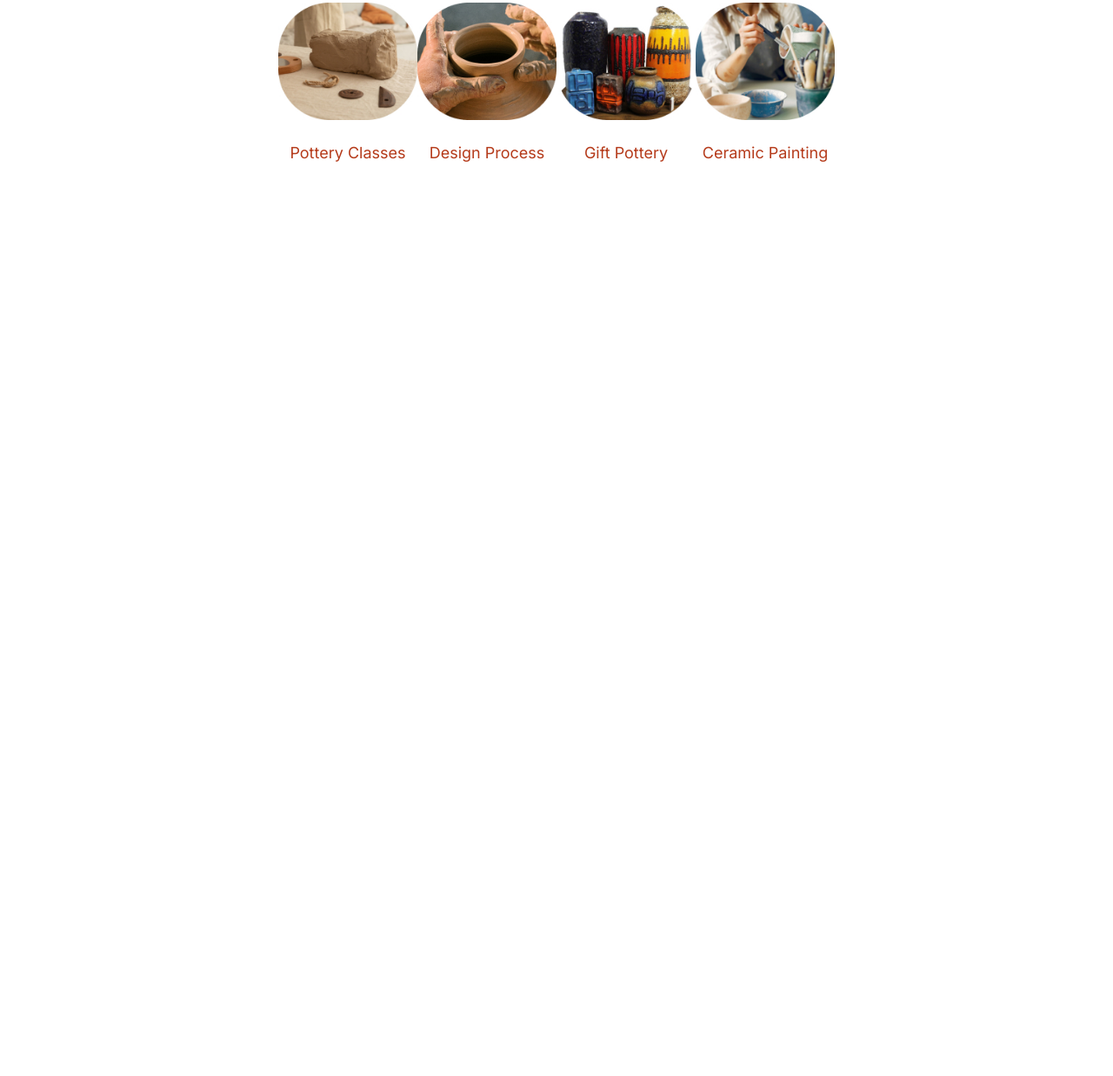
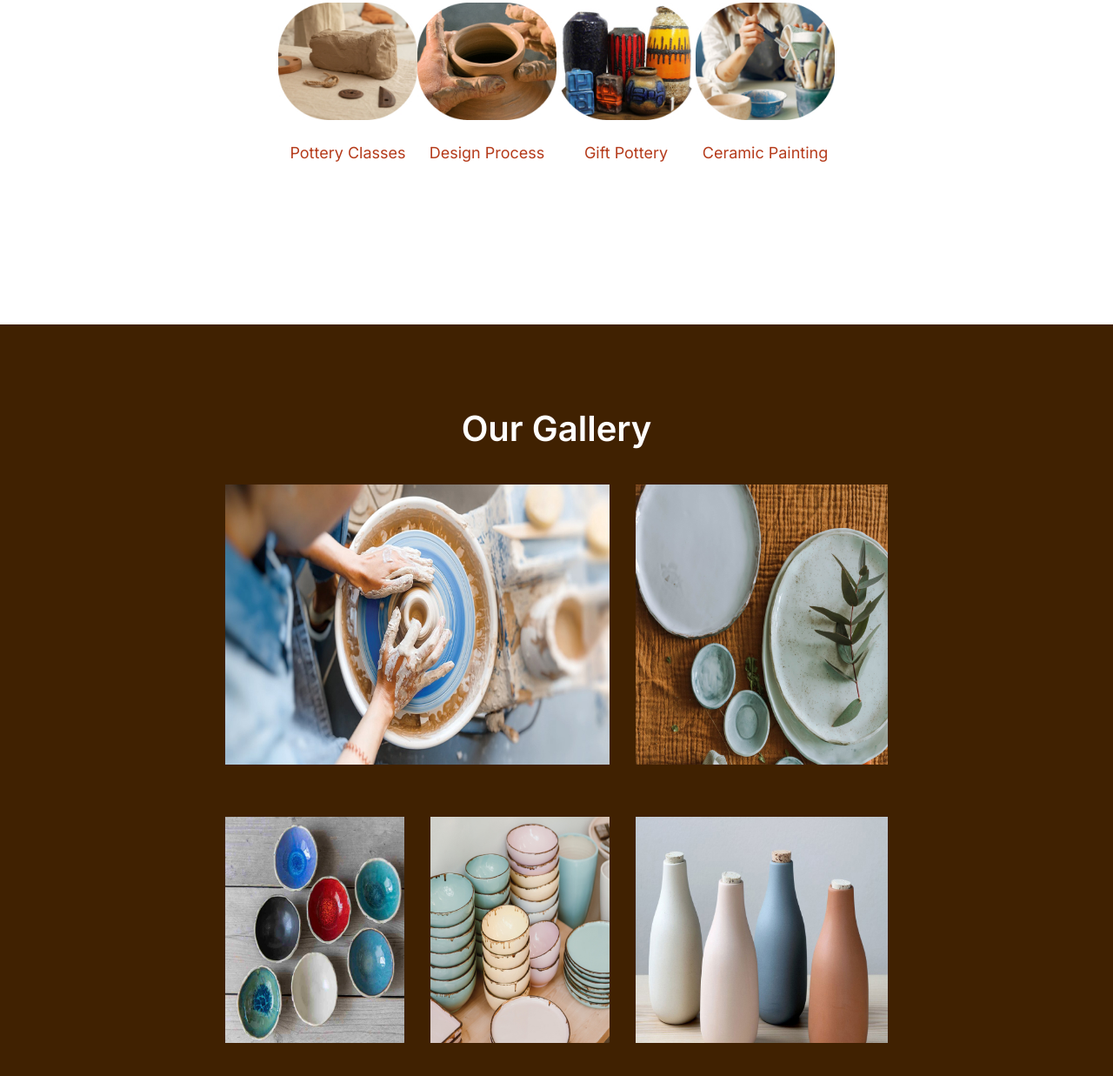
Before and after one commit to lukabakuradzee/project3, a plain HTML site: page index.html in a window 1280 px wide. Shown: the part 877-2114 px from the top of the page at 87% size. Before the commit the page ends 1250 px from the top, so only its background shows below. Drawn offline with Linux system fonts and the light colour scheme; a web font is replaced by a local one.

Commit message:
section 3

```diff
--- a/css/style.css
+++ b/css/style.css
@@ -207,7 +207,7 @@ ul li a:hover {
   line-height: 22px;
 }
 
-/* SECTION 3
+/* SECTION 3 */
 .section3 {
   margin: 0 auto;
   padding: 96px;
@@ -222,4 +222,67 @@ ul li a:hover {
   line-height: 48px;
   color: #ffffff;
   text-align: center;
-} */
+  margin-bottom: 40px;
+  transition-duration: 1s;
+}
+
+.section3_heading:hover {
+  color: #d5906e;
+  cursor: pointer;
+}
+
+.section3_card_box {
+  width: 70%;
+  /* border: 2px solid green; */
+  margin-inline: auto;
+  display: flex;
+  flex-wrap: wrap;
+  justify-content: space-between;
+  row-gap: 60px;
+}
+
+.cards_div {
+  width: 58%;
+  height: 322px;
+  /* border: 2px solid red; */
+}
+
+.section3_cards_photo {
+  width: 100%;
+  height: 100%;
+}
+
+.cards_div1 {
+  /* border: 2px solid red; */
+  width: 38%;
+  height: 322px;
+}
+
+.cards_div_box2 {
+  width: 100%;
+  /* border: 2px solid blue; */
+  display: flex;
+  justify-content: space-between;
+}
+
+.cards_div2 {
+  /* border: 2px solid red; */
+  width: 27%;
+  height: 260px;
+}
+
+.cards_div2_photo {
+  width: 100%;
+  height: 100%;
+}
+
+.cards_div3 {
+  width: 38%;
+  height: 260px;
+  /* border: 2px solid red; */
+}
+
+.cards_div3_photo {
+  width: 100%;
+  height: 100%;
+}
--- a/index.html
+++ b/index.html
@@ -76,9 +76,36 @@
       </section>
 
       <!-- SECTION 3 -->
-      <!-- <section class="section3">
+      <section class="section3">
         <h3 class="section3_heading">Our Gallery</h3>
-      </section> -->
+         <div class="section3_card_box">
+            <div class="cards_div">
+              <img class="section3_cards_photo" src="Photos/photo1.jpg" alt="photo3">
+            </div>
+
+            <div class="cards_div1">
+              <img class="section3_cards_photo" src="Photos/photo2.jpg" alt="">
+            </div>
+
+            <div class="cards_div_box2">
+
+              <div class="cards_div2">
+                <img class="cards_div2_photo" src="Photos/photo3.jpg" alt="">
+              </div>
+
+              <div class="cards_div2">
+                <img class="cards_div2_photo" src="Photos/photo4.jpg" alt="">
+
+              </div>
+
+              <div class="cards_div3">
+                <img class="cards_div3_photo" src="Photos/photo5.jpg" alt="">
+              </div>
+            </div>
+          </div>
+
+        </div>
+      </section>
 
 
 
```
Also changed, not shown: Photos/photo1.jpg (added), Photos/photo2.jpg (added), Photos/photo3.jpg (added), Photos/photo4.jpg (added), Photos/photo5.jpg (added).
